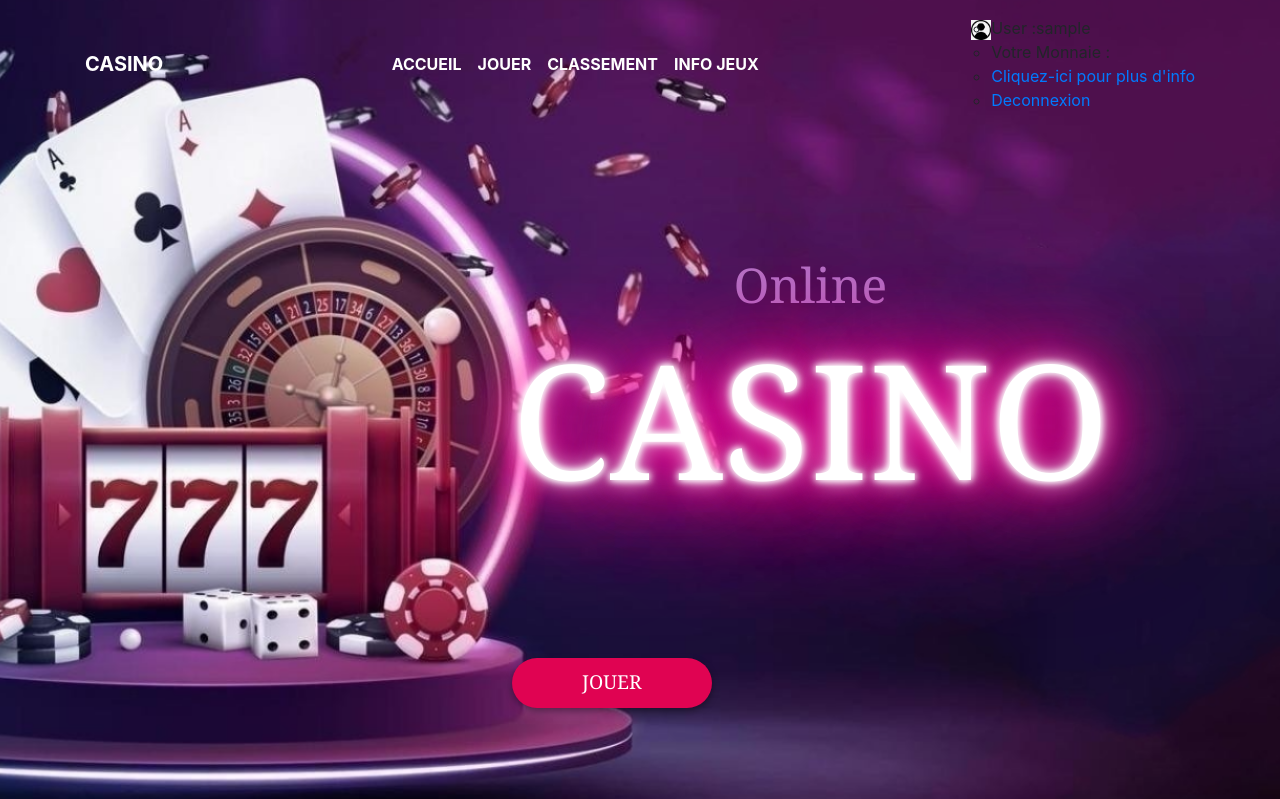
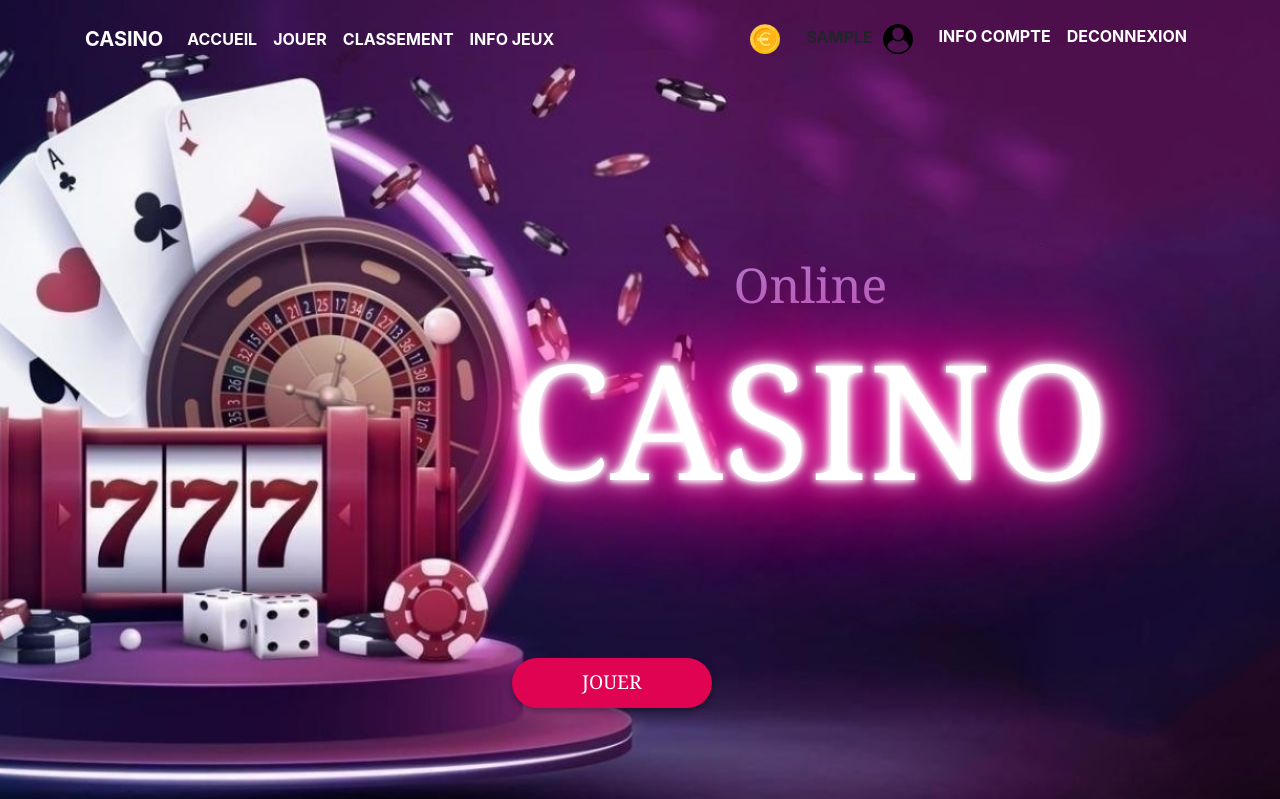
Before and after one commit to CobsiHD/Projet-WEB-INFO203-2022, a PHP site: page / in a window 1280 px wide. Shown: the top 799 px of the page. Run offline with PHP 8.4, Linux system fonts and the light colour scheme; the visitor is signed in with stand-in values (Sample User, id 1); data that the repository does not hold is empty.

Commit message:
header mis en place

```diff
--- a/www/css/styles_accueil.css
+++ b/www/css/styles_accueil.css
@@ -43,10 +43,16 @@ body {
 
 }
 
-.navbar img{
-    height: 20px;
+.piece, .profil {
+    margin-left: 10px;
+    margin-right: 10px;
+    height: 30px;
     width: auto;
 
+}
+
+.nav-item{
+    vertical-align: center;
 }
 
 .navbar .nav-link:hover,
--- a/www/lib/php/write_log.php
+++ b/www/lib/php/write_log.php
@@ -7,15 +7,24 @@ if(isset($_SESSION["log"]) && isset($_SESSION["user"])){
                     <li class='nav-item'><a href='./admin/pages/auth/create_account.php' class='nav-link rp-4'>s'inscrire</a></li>
     </ul>");
     } else {
-        echo("<ul class='navbar-nav ml-auto'>");
-        echo("<li class='nav-item'><img src='./images/img_profil.jpeg'></li>");
-        echo("<li class='nav-item'> <ul><li>User :");
-        echo($_SESSION["user"]);
-        echo("</li><li class='monnaie'>Votre Monnaie :");
+        echo('<div id="navbarSupportedContent" class="collapse navbar-collapse">');
+        echo("<ul class='navbar-nav  ml-auto'>");
         $info_user=select_class($conn,$_SESSION["user"]);
+
+        echo("<li class='nav-item'><a class='nav-link'>");
         echo($info_user["general"]);
-        echo("</li><li>");
-        echo("<a href='./pages/info_account.php'>Cliquez-ici pour plus d'info</a></li><li><a href='./admin/pages/disconnect.php'>Deconnexion</a></li></ul></li></ul>");
+        echo("<img class='piece' src='./images/piece.png' alt='piece'>");
+        echo("</a></li>");
+
+        echo("<li class='nav-item'><a class='nav-link'>");
+        print($_SESSION["user"]);
+        echo("<img class='profil' src='./images/profil.png' alt='piece'>");
+        echo("</a></li>");
+
+
+
+        echo("<li class='nav-item' ><a class='nav-link' href='./pages/info_account.php'>Info Compte</a></li>
+              <li class='nav-item'><a class='nav-link' href='./admin/pages/disconnect.php'>Deconnexion</a></li></ul></div>");
     }
 } else {
     echo("<ul class='navbar-nav ml-auto'>
```
Also changed, not shown: www/images/piece.png (added), www/images/profil.png (added).
